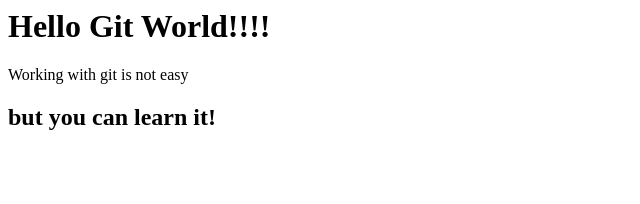
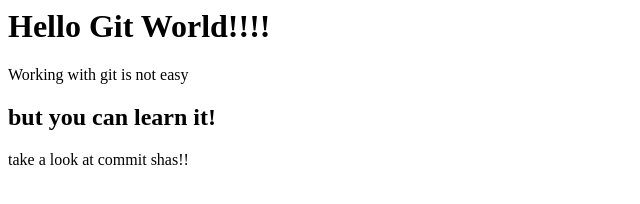
Before and after one commit to JuliaBlake1101/GitGithubMasterclass, a plain HTML site: page index.html in a window 1280 px wide. Shown: the whole page, without its empty margins (0-640 px from the left). Drawn offline with Linux system fonts and the light colour scheme.

Commit message:
added paragraph

```diff
--- a/index.html
+++ b/index.html
@@ -5,3 +5,7 @@
 </div>
 
 <h2>but you can learn it!</h2>
+
+<div>
+    <p>take a look at commit shas!!</p>
+</div>
```
